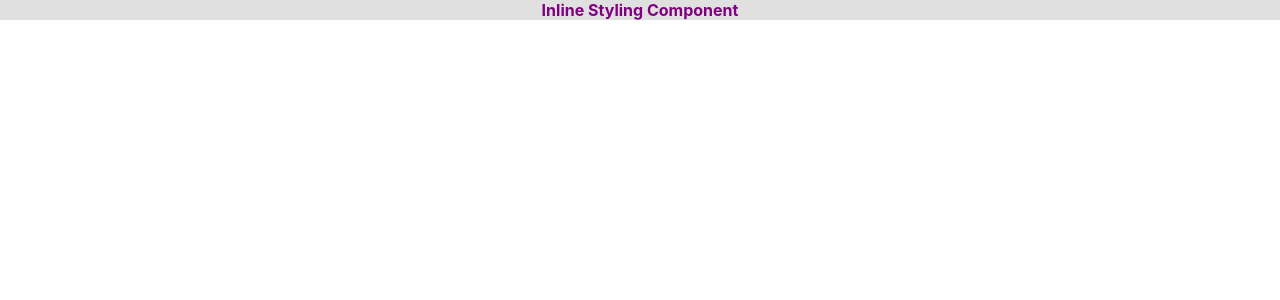
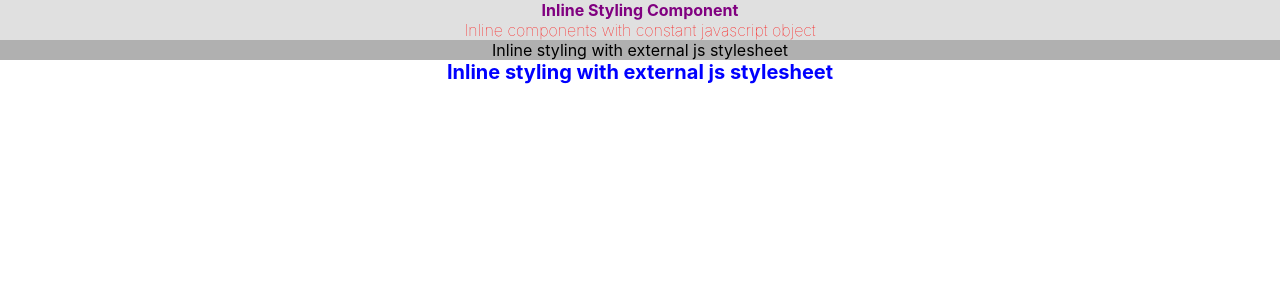
Before and after one commit to PennyNichols/react-styling-session, a React (Create React App) app in the folder react-styling/: page / in a window 1280 px wide. Shown: the top 300 px of the page. Built offline with nearby package versions, Linux system fonts and the light colour scheme.

Commit message:
inline styling imported from separate js styling

```diff
--- a/react-styling/src/components/inline/Inline.jsx
+++ b/react-styling/src/components/inline/Inline.jsx
@@ -1,9 +1,25 @@
 import React from 'react'
+import {myStyles} from './styles';
+
+
+const styleObj = {
+    color: 'red',
+    backgroundColor: '#e0e0e0',
+    fontWeight: 'lighter',
+};
+
 
 const Inline = () => {
   return (
-    <div style={{color:'purple', backgroundColor:'#e0e0e0', fontWeight:'bold'}}>Inline Styling Component</div>
-  )
+    <>
+        <div style={{color:'purple', backgroundColor:'#e0e0e0', fontWeight:'bold'}}>Inline Styling Component</div>
+        <div style={styleObj}>Inline components with constant javascript object</div>
+        <div style={myStyles.div}>Inline styling with external js stylesheet</div>
+        <div style={myStyles.par}>Inline styling with external js stylesheet</div>
+    </>
+
+
+    )
 }
 
 export default Inline
--- /dev/null
+++ b/react-styling/src/components/inline/styles.js
@@ -0,0 +1,10 @@
+export const myStyles = {
+    par: {
+        color: 'blue',
+        fontSize: '20px',
+        fontWeight: 'bolder',
+    },
+    div: {
+        backgroundColor: '#b0b0b0',
+    },
+};
```
